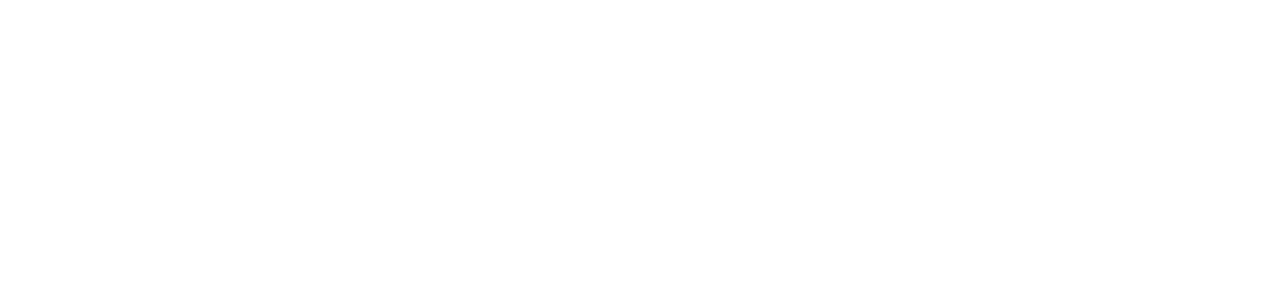
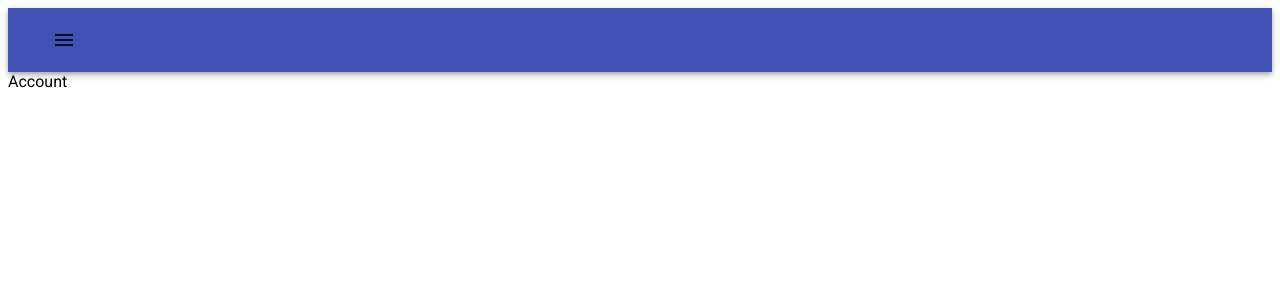
Before and after one commit to davey4/local-reddit, a React (Create React App) app in the folder client/: page /account in a window 1280 px wide. Shown: the top 300 px of the page. Built offline with nearby package versions, Linux system fonts and the light colour scheme.

Commit message:
notif and account page setup

```diff
--- a/client/src/components/Nav.js
+++ b/client/src/components/Nav.js
@@ -15,6 +15,8 @@ import AppBar from "@material-ui/core/AppBar";
 import Toolbar from "@material-ui/core/Toolbar";
 import IconButton from "@material-ui/core/IconButton";
 import ForumIcon from "@material-ui/icons/Forum";
+import NotificationsIcon from "@material-ui/icons/Notifications";
+import SettingsIcon from "@material-ui/icons/Settings";
 
 const useStyles = makeStyles((theme) => ({
   list: {
@@ -60,6 +62,14 @@ export default function Nav(props) {
     props.history.push("/sub");
   };
 
+  const pushToNotif = () => {
+    props.history.push("/notifications");
+  };
+
+  const pushToAcount = () => {
+    props.history.push("/account");
+  };
+
   const logout = () => {
     localStorage.clear();
     props.verify();
@@ -103,18 +113,32 @@ export default function Nav(props) {
       <Divider />
       <List>
         {user ? (
-          <ListItem button onClick={logout}>
-            <ListItemIcon>
-              <AccountCircleIcon />
-            </ListItemIcon>
-            <ListItemText primary="logout" />
-          </ListItem>
+          <div>
+            <ListItem button onClick={pushToNotif}>
+              <ListItemIcon>
+                <NotificationsIcon />
+              </ListItemIcon>
+              <ListItemText primary="Notifications" />
+            </ListItem>
+            <ListItem button onClick={pushToAcount}>
+              <ListItemIcon>
+                <SettingsIcon />
+              </ListItemIcon>
+              <ListItemText primary="Account" />
+            </ListItem>
+            <ListItem button onClick={logout}>
+              <ListItemIcon>
+                <AccountCircleIcon />
+              </ListItemIcon>
+              <ListItemText primary="Logout" />
+            </ListItem>
+          </div>
         ) : (
           <ListItem button onClick={pushToLogin}>
             <ListItemIcon>
               <AccountCircleIcon />
             </ListItemIcon>
-            <ListItemText primary="login" />
+            <ListItemText primary="Login" />
           </ListItem>
         )}
       </List>
--- a/client/src/components/Router.js
+++ b/client/src/components/Router.js
@@ -9,6 +9,8 @@ import Signup from "../pages/Signup";
 import Sub from "../pages/Sub";
 import Threads from "../pages/Threads";
 import Forum from "../pages/Forum";
+import Notifications from "../pages/Notifications";
+import Account from "../pages/Account";
 
 const Router = (props) => {
   const [loading, updateLoading] = useState(true);
@@ -122,6 +124,30 @@ const Router = (props) => {
               </Layout>
             )}
           />
+          <Route
+            path="/notifications"
+            component={(props) => (
+              <Layout
+                currentUser={currentUser}
+                verify={verifyTokenValid}
+                {...props}
+              >
+                <Notifications currentUser={currentUser} {...props} />
+              </Layout>
+            )}
+          />
+          <Route
+            path="/account"
+            component={(props) => (
+              <Layout
+                currentUser={currentUser}
+                verify={verifyTokenValid}
+                {...props}
+              >
+                <Account currentUser={currentUser} {...props} />
+              </Layout>
+            )}
+          />
         </Switch>
       )}
     </main>
--- /dev/null
+++ b/client/src/pages/Account.js
@@ -0,0 +1,11 @@
+import { useEffect, useState } from "react";
+
+const Account = (props) => {
+  return (
+    <section>
+      <div>Account</div>
+    </section>
+  );
+};
+
+export default Account;
--- /dev/null
+++ b/client/src/pages/Notifications.js
@@ -0,0 +1,11 @@
+import { useEffect, useState } from "react";
+
+const Notifications = (props) => {
+  return (
+    <section>
+      <div>notif</div>
+    </section>
+  );
+};
+
+export default Notifications;
```
Also changed, not shown: 1 other file (tests, documents, lock files or other folders).
